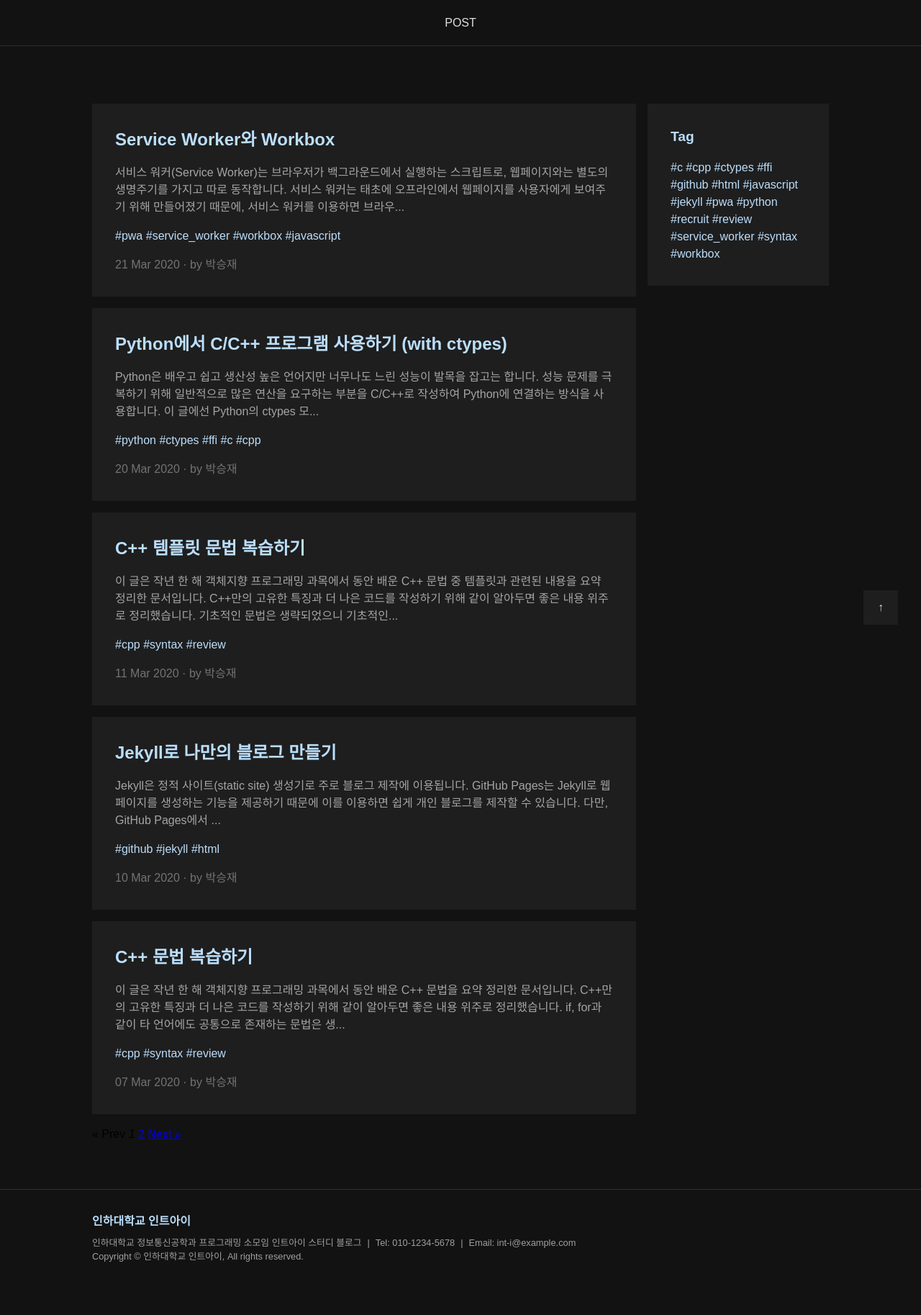
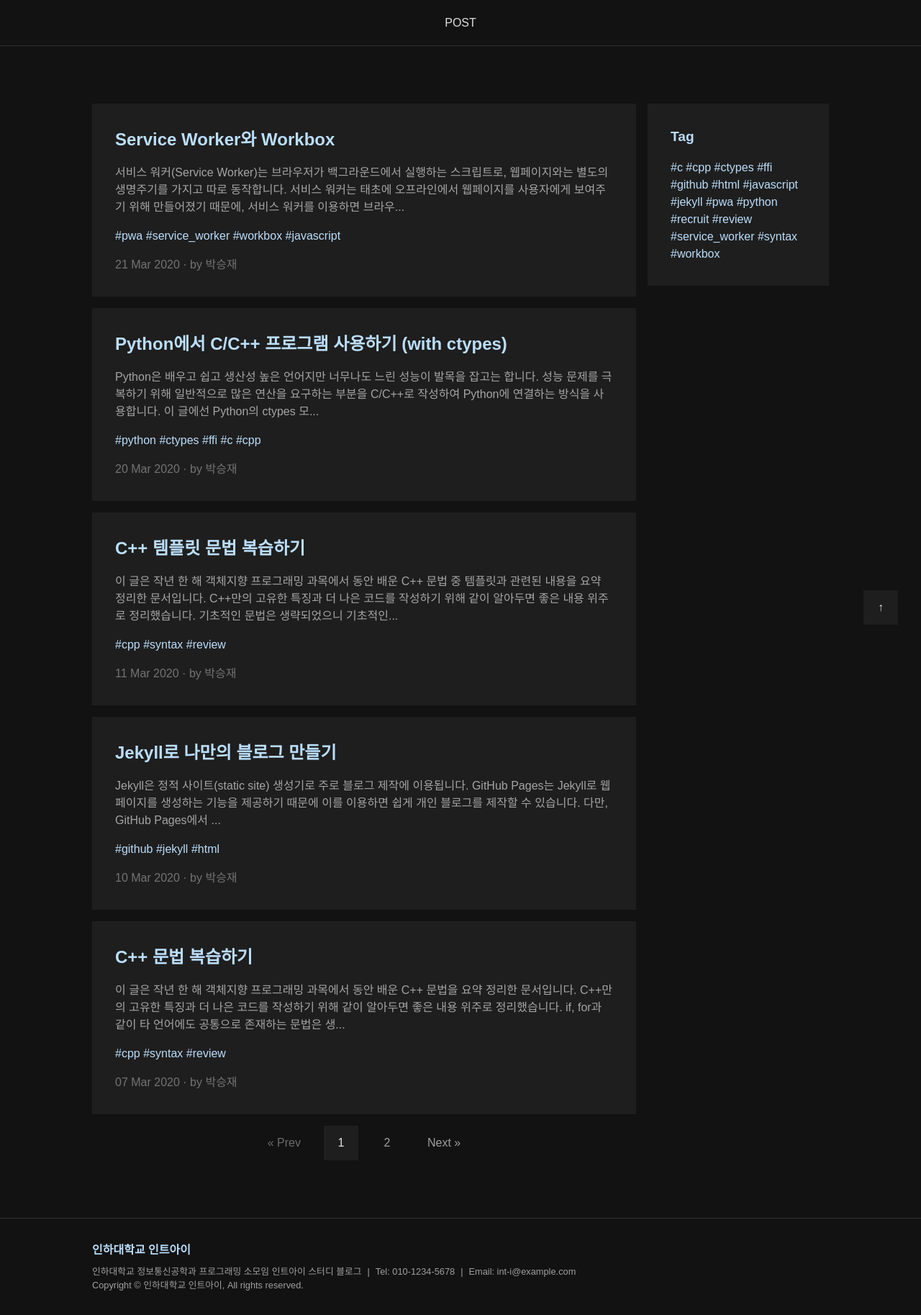
Before and after one commit to int-i/int-i.github.io, a Jekyll site: the page built from index.html, in a window 1280 px wide. Shown: the whole page at 72% size. Built offline with Jekyll 4.4.1, drawn with Linux system fonts in a browser that asks for light colours; some web fonts are replaced; the list of posts is cut into pages by our own code; before the commit the page ends 1787 px from its top, so only the background shows below that.

Commit message:
Set paginator style

```diff
--- a/_sass/components/_index.scss
+++ b/_sass/components/_index.scss
@@ -6,3 +6,4 @@
 @import 'grid';
 @import 'list';
 @import 'tag';
+@import 'paginator';
--- /dev/null
+++ b/_sass/components/paginator.scss
@@ -0,0 +1,29 @@
+.pagination {
+  display: flex;
+  margin: 1rem;
+  justify-content: center;
+}
+
+.pagination__item {
+  display: flex;
+  margin: 0 0.5rem;
+  min-width: 3rem;
+  height: 3rem;
+  padding: 0 1rem;
+  color: rgba($on-background-color, 0.6);
+  box-sizing: border-box;
+  align-items: center;
+  justify-content: center;
+  text-decoration: none;
+  transition: background-color 0.5s, color 0.5s;
+}
+
+.pagination__item--enabled:hover,
+.pagination__item--active {
+  background-color: rgba($on-background-color, 0.05);
+  color: rgba($on-surface-color, 0.87);
+}
+
+.pagination__item--disabled {
+  color: rgba($on-background-color, 0.38);
+}
--- a/index.html
+++ b/index.html
@@ -24,25 +24,25 @@ layout: default
     {% if paginator.total_pages > 1 %}
     <div class="pagination">
       {% if paginator.previous_page %}
-      <a href="{{ paginator.previous_page_path | relative_url }}">&laquo; Prev</a>
+      <a class="pagination__item pagination__item--enabled" href="{{ paginator.previous_page_path | relative_url }}">&laquo; Prev</a>
       {% else %}
-      <span>&laquo; Prev</span>
+      <span class="pagination__item pagination__item--disabled">&laquo; Prev</span>
       {% endif %}
 
       {% for page in (1..paginator.total_pages) %}
         {% if page == paginator.page %}
-        <em>{{ page }}</em>
+        <span class="pagination__item pagination__item--active">{{ page }}</span>
         {% elsif page == 1 %}
-        <a href="{{ paginator.previous_page_path | relative_url }}">{{ page }}</a>
+        <a class="pagination__item pagination__item--enabled" href="{{ paginator.previous_page_path | relative_url }}">{{ page }}</a>
         {% else %}
-        <a href="{{ site.paginate_path | relative_url | replace: ':num', page }}">{{ page }}</a>
+        <a class="pagination__item pagination__item--enabled" href="{{ site.paginate_path | relative_url | replace: ':num', page }}">{{ page }}</a>
         {% endif %}
       {% endfor %}
 
       {% if paginator.next_page %}
-      <a href="{{ paginator.next_page_path | relative_url }}">Next &raquo;</a>
+      <a class="pagination__item pagination__item--enabled" href="{{ paginator.next_page_path | relative_url }}">Next &raquo;</a>
       {% else %}
-      <span>Next &raquo;</span>
+      <span class="pagination__item pagination__item--disabled">Next &raquo;</span>
       {% endif %}
     </div>
     {% endif %}
```
